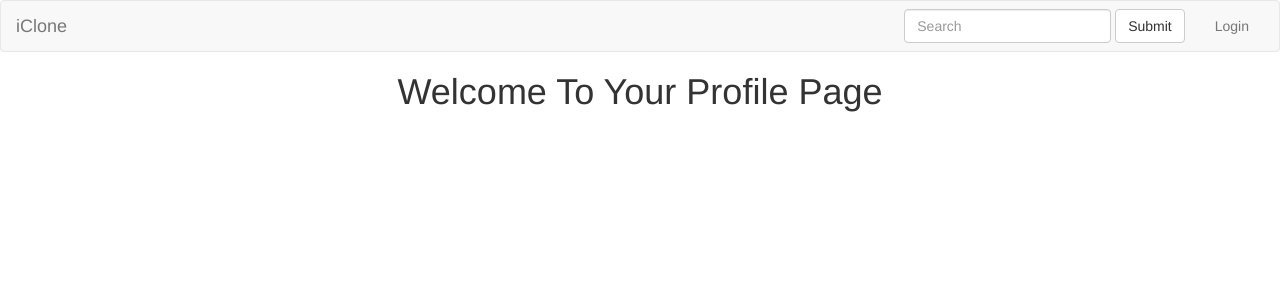
After one commit to ppolle/instagram-clone, a Django app: page /accounts/profile in a window 1280 px wide. The commit adds this page. Shown: the top 300 px of the page. Run offline with Django 3.2, Linux system fonts and the light colour scheme; some libraries are stand-ins or nearby versions.

Commit message:
created initial profile page template, view methods and url configurations

```diff
--- /dev/null
+++ b/instagram/iclone/templates/accounts/profile.html
@@ -0,0 +1,5 @@
+{%extends 'base.html'%}
+{% block content%}
+<h1 class="text-center">Welcome To Your Profile Page</h1>
+
+{%endblock%}
--- a/instagram/iclone/templates/navbar.html
+++ b/instagram/iclone/templates/navbar.html
@@ -13,30 +13,16 @@
 
     <!-- Collect the nav links, forms, and other content for toggling -->
     <div class="collapse navbar-collapse" id="bs-example-navbar-collapse-1">
-      <ul class="nav navbar-nav">
-        <li class="active"><a href="#">Link <span class="sr-only">(current)</span></a></li>
-        <li><a href="#">Link</a></li>
-        <li class="dropdown">
-          <a href="#" class="dropdown-toggle" data-toggle="dropdown" role="button" aria-haspopup="true" aria-expanded="false">Dropdown <span class="caret"></span></a>
-          <ul class="dropdown-menu">
-            <li><a href="#">Action</a></li>
-            <li><a href="#">Another action</a></li>
-            <li><a href="#">Something else here</a></li>
-            <li role="separator" class="divider"></li>
-            <li><a href="#">Separated link</a></li>
-            <li role="separator" class="divider"></li>
-            <li><a href="#">One more separated link</a></li>
-          </ul>
-        </li>
-      </ul>
-      <form class="navbar-form navbar-left">
-        <div class="form-group">
-          <input type="text" class="form-control" placeholder="Search">
-        </div>
-        <button type="submit" class="btn btn-default">Submit</button>
-      </form>
+
+
       <ul class="nav navbar-nav navbar-right">
-        <li><a href="#">Link</a></li>
+          <form class="navbar-form navbar-left">
+            <div class="form-group">
+              <input type="text" class="form-control" placeholder="Search">
+            </div>
+            <button type="submit" class="btn btn-default">Submit</button>
+          </form>
+
         {% if user.is_authenticated %}
 
               <li class="dropdown">
--- a/instagram/iclone/urls.py
+++ b/instagram/iclone/urls.py
@@ -3,5 +3,6 @@ from . import views
 
 urlpatterns=[
     url('^$',views.index,name = 'index'),
+    url(r'^accounts/profile',views.profile,name = 'profile'),
 
 ]
--- a/instagram/iclone/views.py
+++ b/instagram/iclone/views.py
@@ -3,3 +3,6 @@ from django.shortcuts import render
 # Create your views here.
 def index(request):
 	return render(request,'index.html')
+
+def profile(request):
+	return render(request,'accounts/profile.html')
```
